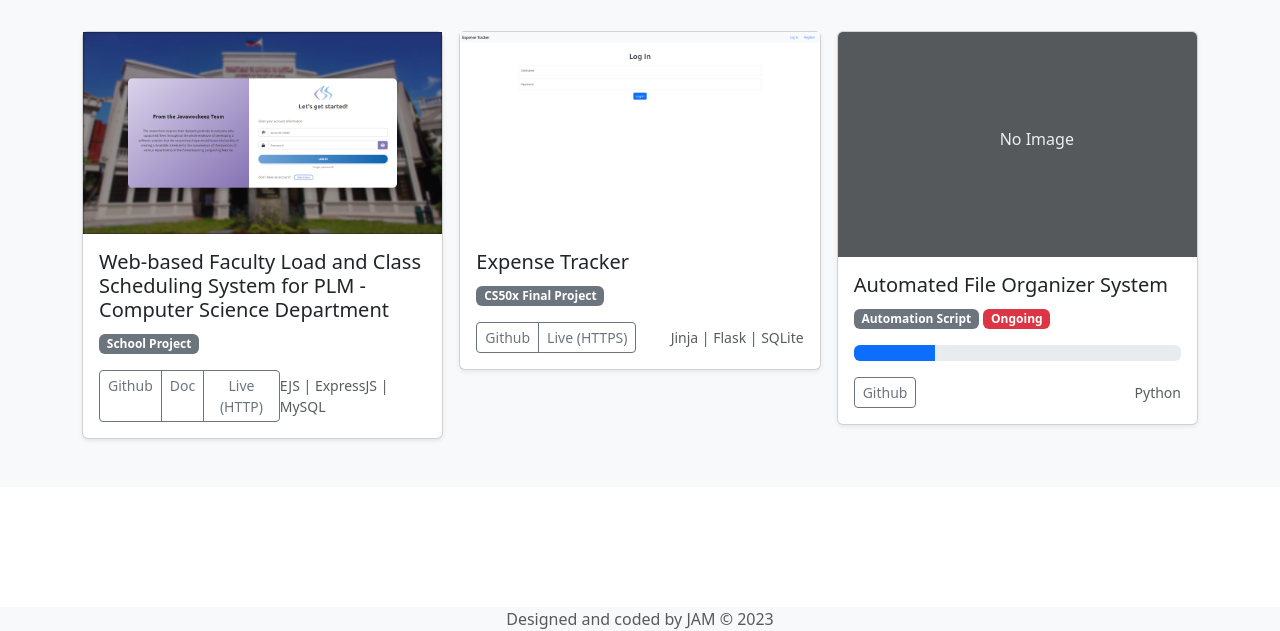
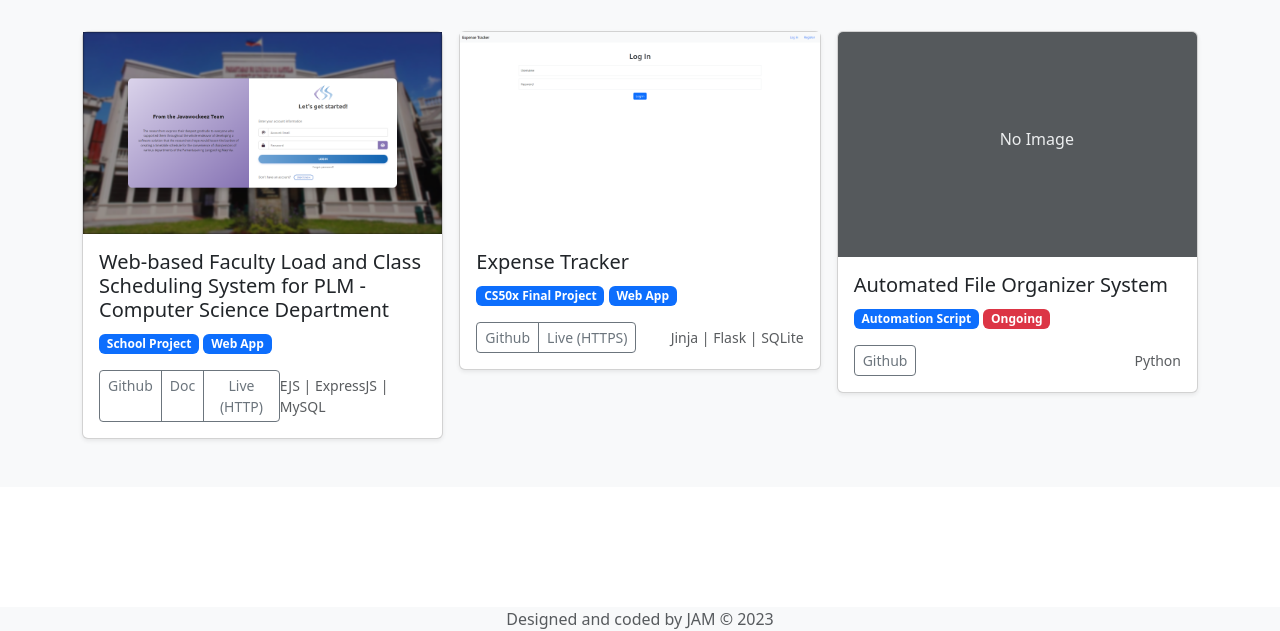
Before and after one commit to jhaimecando27/jhaimecando27, a plain HTML site: page projects.html in a window 1280 px wide. Shown: the part 169-800 px from the top of the page. Drawn offline with nearby package versions, Linux system fonts and the light colour scheme.

Commit message:
Update project.html style

```diff
--- a/projects.html
+++ b/projects.html
@@ -56,7 +56,10 @@
                             <img class="img-fluid" src="static/images/Project1.png" height="225" width="100%" alt="">
                             <div class="card-body">
                                 <h5 class="card-title">Web-based Faculty Load and Class Scheduling System for PLM - Computer Science Department</h5>
-                                <p class="card-text"><span class="badge bg-secondary">School Project</span></p>
+                                <p class="card-text">
+                                    <span class="badge bg-primary">School Project</span>
+                                    <span class="badge bg-primary">Web App</span>
+                                </p>
                                 <div class="d-flex justify-content-between align-items-center">
                                     <div class="btn-group">
                                         <a target="_blank" href="https://github.com/hijacque/class_timetable_web"
@@ -80,8 +83,10 @@
                             <img class="img-fluid" src="static/images/Project2.png" height="225" width="100%" alt="">
                             <div class="card-body">
                                 <h5 class="card-title">Expense Tracker</h5>
-                                <p class="card-text"><span class="badge bg-secondary">CS50x Final
-                                        Project</span></p>
+                                <p class="card-text">
+                                    <span class="badge bg-primary">CS50x Final Project</span>
+                                    <span class="badge bg-primary">Web App</span>
+                                </p>
                                 <div class="d-flex justify-content-between align-items-center">
                                     <div class="btn-group">
                                         <a target="_blank" href="https://github.com/jhaimecando27/expense-tracker"
@@ -107,12 +112,9 @@
                             <div class="card-body">
                                 <h5 class="card-title">Automated File Organizer System</h5>
                                 <p class="card-text">
-                                    <span class="badge bg-secondary">Automation Script</span>
+                                    <span class="badge bg-primary">Automation Script</span>
                                     <span class="badge bg-danger">Ongoing</span>
                                 </p>
-                                <div class="mb-3 progress" role="progressbar" aria-label="Basic example" aria-valuenow="0" aria-valuemin="0" aria-valuemax="100">
-                                    <div class="progress-bar" style="width: 25%"></div>
-                                </div>
                                 <div class="d-flex justify-content-between align-items-center">
                                     <div class="btn-group">
                                         <a target="_blank" href="https://github.com/jhaimecando27/Automated-File-Organizer-Script"
```
